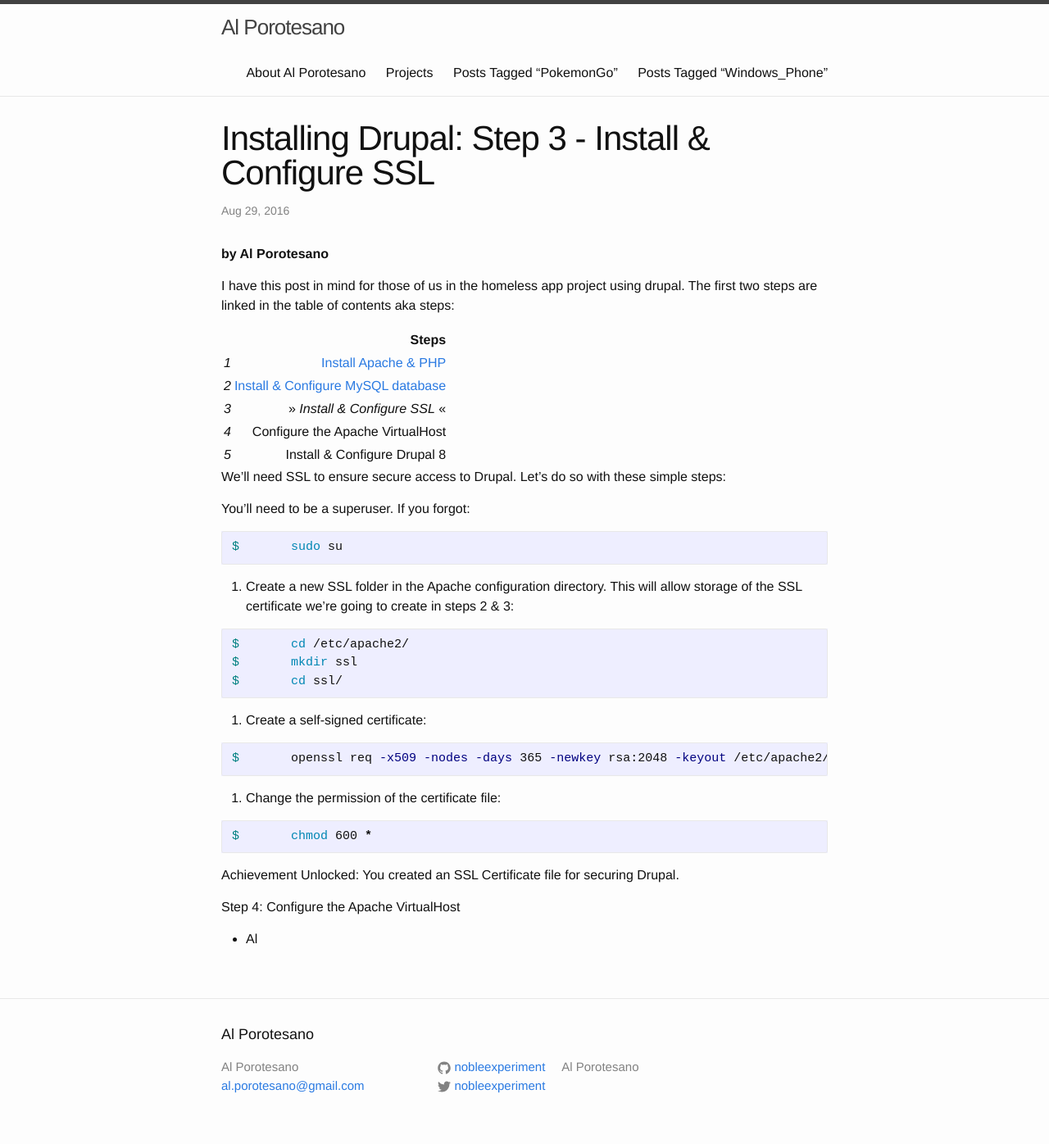
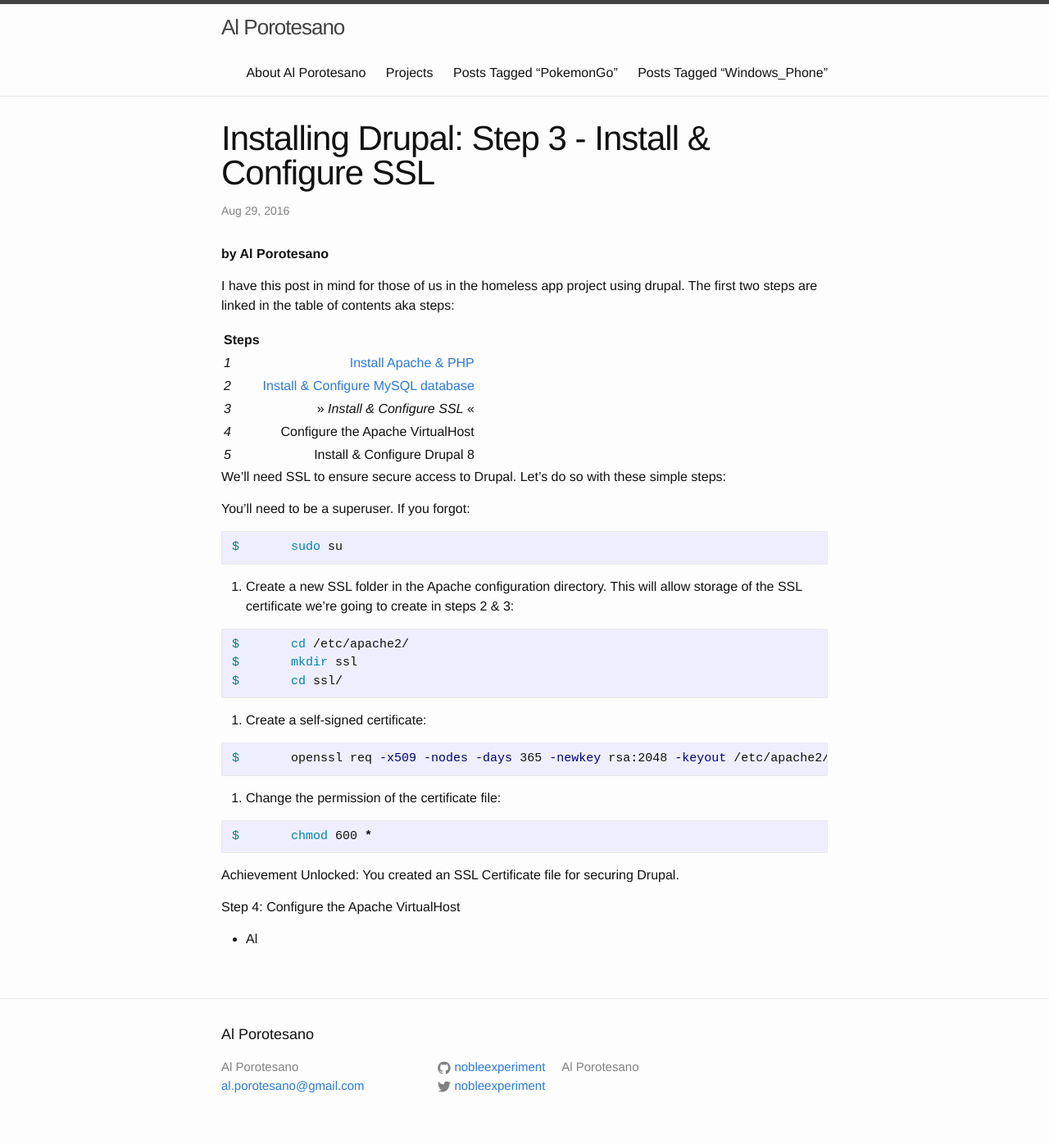
Before and after one commit to nobleexperiment/nobleexperiment.github.io, a Jekyll site: the page built from _posts/2016-08-29-Installing_Drupal_step3.markdown, in a window 1280 px wide. Shown: the whole page at 82% size. Built offline with Jekyll 4.4.1, drawn with Linux system fonts in a browser that asks for light colours.

```diff
--- a/_posts/2016-08-29-Installing_Drupal_step3.markdown
+++ b/_posts/2016-08-29-Installing_Drupal_step3.markdown
@@ -8,7 +8,7 @@ categories: Hackathon Homeless Drupal
 
 I have this post in mind for those of us in the homeless app project using drupal. The first two steps are linked in the table of contents aka steps:
 
-| 		|  Steps |
+| Steps		|   |
 |:----------|-------------:|
 | *1*	| [Install Apache & PHP](http://nobleexperiment.github.io/hackathon/homeless/drupal/2016/08/24/Installing_Drupal_step1.html) |
 | *2*	| [Install & Configure MySQL database](http://nobleexperiment.github.io/hackathon/homeless/drupal/2016/08/25/Installing_Drupal_step2.html) |
```
